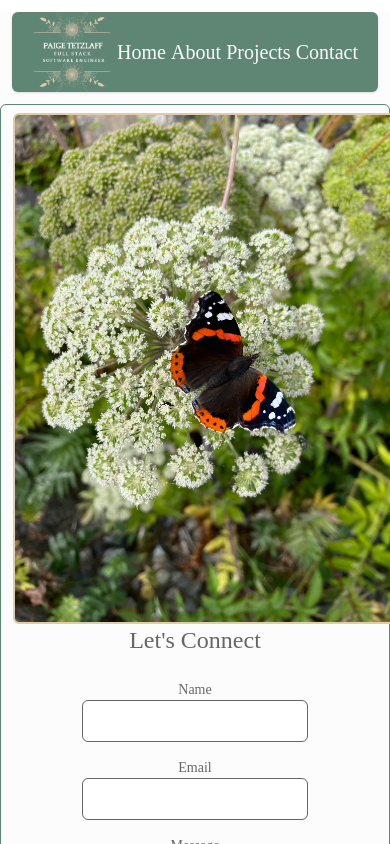
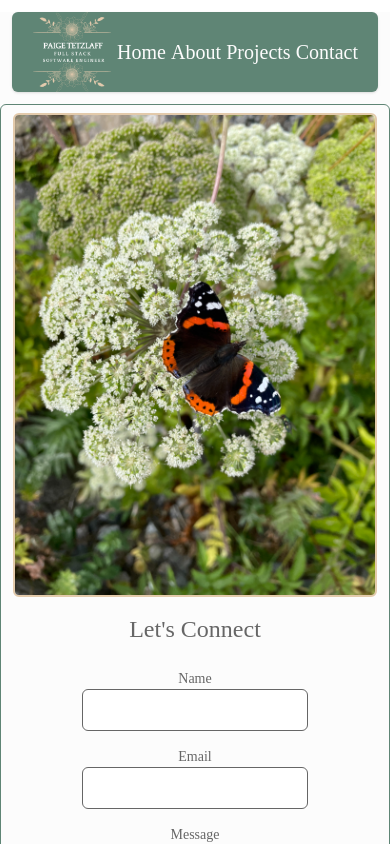
Before and after one commit to paigetetz/my_portfolio, a React (Create React App) app: page /contact in a window 390 px wide. Shown: the top 844 px of the page. Built offline with nearby package versions, Linux system fonts and the light colour scheme; no server answers; a web font is replaced by a local one.

Commit message:
Contact page change

```diff
--- a/src/Components/Contact.js
+++ b/src/Components/Contact.js
@@ -36,12 +36,12 @@ function Contact() {
 	};
 
 	return (
-		<div className='flex flex-col lg:flex-row w-full max-w-3xl mx-auto my-10 text-cloudy mt-1 px-3 py-2 border border-sage rounded-md'>
+		<div className='flex flex-col lg:flex-row w-full max-w-2xl mx-auto my-10 text-cloudy mt-1 px-3 py-2 border border-sage rounded-md'>
 			<div className='w-full lg:w-auto flex-none mx-auto'>
 				<img
 					src={ContactImage}
 					alt='Butterfly on a flower'
-					className='max-w-sm rounded-md mr-4 border-2 border-gold'
+					className='w-full lg:max-w-sm object-cover rounded-md mr-0 lg:mr-4 mb-4 lg:mb-0 border-2 border-gold'
 				/>
 			</div>
 			<div className='flex-grow text-center mx-auto lg:mx-0'>
@@ -55,9 +55,7 @@ function Contact() {
 					</p>
 				)}
 				<form onSubmit={handleSubmit} className='space-y-4'>
-					<div className='lg:w-auto'>
-						{' '}
-						{/* Add the lg:w-auto class here */}
+					<div>
 						<label
 							htmlFor='name'
 							className='block text-sm font-medium text-cloudy'
@@ -73,9 +71,7 @@ function Contact() {
 							className='w-full px-3 py-2 border border-cloudy rounded-md focus:outline-none focus:border-gold'
 						/>
 					</div>
-					<div className='lg:w-auto'>
-						{' '}
-						{/* Add the lg:w-auto class here */}
+					<div>
 						<label
 							htmlFor='email'
 							className='block text-sm font-medium text-cloudy'
@@ -91,9 +87,7 @@ function Contact() {
 							className='w-full px-3 py-2 border border-cloudy rounded-md focus:outline-none focus:border-gold'
 						/>
 					</div>
-					<div className='lg:w-auto'>
-						{' '}
-						{/* Add the lg:w-auto class here */}
+					<div>
 						<label
 							htmlFor='message'
 							className='block text-sm font-medium text-cloudy'
```
Also changed, not shown: src/Components/Home.js (+17 -10 lines).
